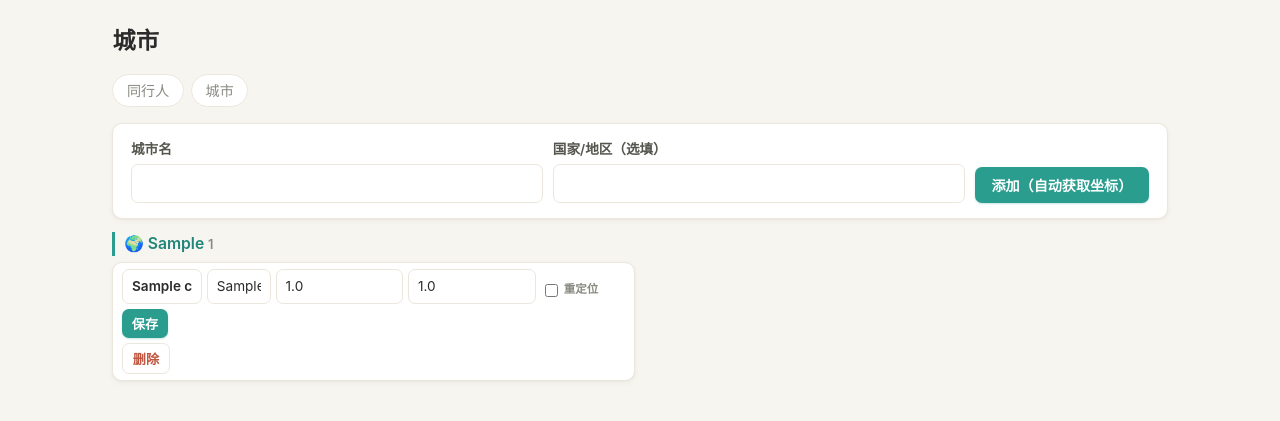
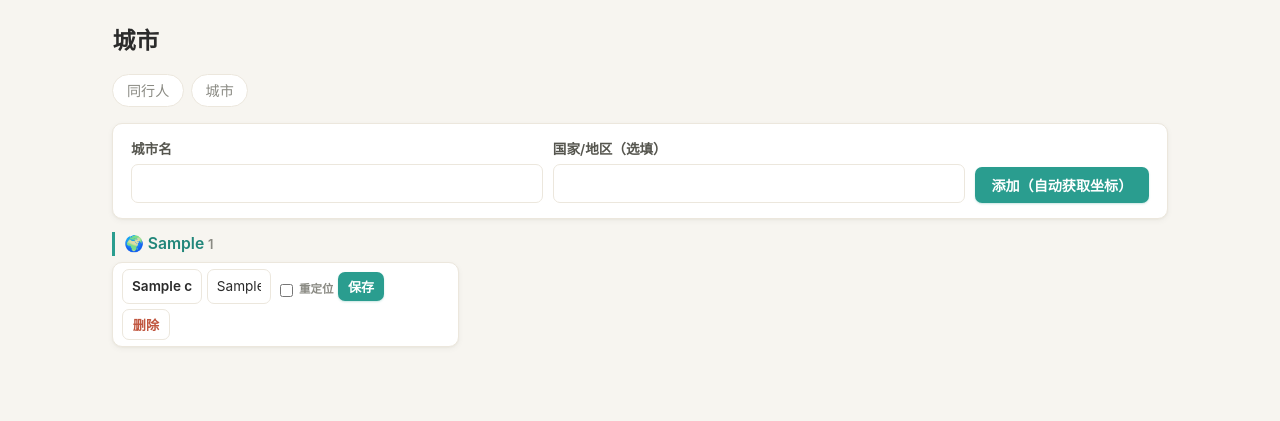
Before and after one commit to neilgris/travel, a Flask app: page /settings/cities in a window 1280 px wide. Shown: the part 53-474 px from the top of the page. Run offline with Flask 3, Linux system fonts and the light colour scheme; tables that the repository leaves empty hold one stand-in row (values such as "Sample post").

Commit message:
style: 城市设置页隐藏经纬度输入框，网格改为三列更紧凑
经纬度都是自动获取，平时不需要手动查看/编辑，改成隐藏字段
（值仍随表单提交，保存时不会丢失；勾选"重定位"仍会重新获取）。
每行变窄后从两列改为三列，同样宽度下能容纳更多城市。

```diff
--- a/app/static/style.css
+++ b/app/static/style.css
@@ -287,8 +287,8 @@ select {
 .city-group:first-of-type { margin-top: 0; }
 .city-group-grid {
   display: grid;
-  grid-template-columns: repeat(auto-fill, minmax(520px, 1fr));
-  gap: 0.4rem 0.6rem;
+  grid-template-columns: repeat(auto-fill, minmax(300px, 1fr));
+  gap: 0.35rem 0.5rem;
   margin-bottom: 0.5rem;
 }
 .city-row {
@@ -299,8 +299,6 @@ select {
 .city-row .inline-edit { gap: 0.3rem; }
 .city-row .inline-edit input[name="name"] { flex: 0 1 5rem; min-width: 3rem; }
 .city-row .inline-edit input[name="country"] { flex: 0 1 4rem; min-width: 2.6rem; }
-.city-row .inline-edit input[name="latitude"],
-.city-row .inline-edit input[name="longitude"] { flex: 0 0 3.6rem; }
 .city-row .inline-edit .muted { font-size: 0.72rem; gap: 0.2rem; }
 .city-row .btn-sm { padding: 0.32rem 0.6rem; }
 
--- a/app/templates/settings/cities.html
+++ b/app/templates/settings/cities.html
@@ -20,10 +20,8 @@
         class="inline-edit">
     <input name="name" value="{{ c.name }}" required>
     <input name="country" value="{{ c.country or '' }}" placeholder="国家/地区">
-    <input name="latitude" value="{{ c.latitude if c.latitude is not none else '' }}"
-           placeholder="纬度" size="8">
-    <input name="longitude" value="{{ c.longitude if c.longitude is not none else '' }}"
-           placeholder="经度" size="8">
+    <input type="hidden" name="latitude" value="{{ c.latitude if c.latitude is not none else '' }}">
+    <input type="hidden" name="longitude" value="{{ c.longitude if c.longitude is not none else '' }}">
     <label class="muted"><input type="checkbox" name="regeocode" value="1">重定位</label>
     <button class="btn btn-sm" type="submit">保存</button>
   </form>
```
